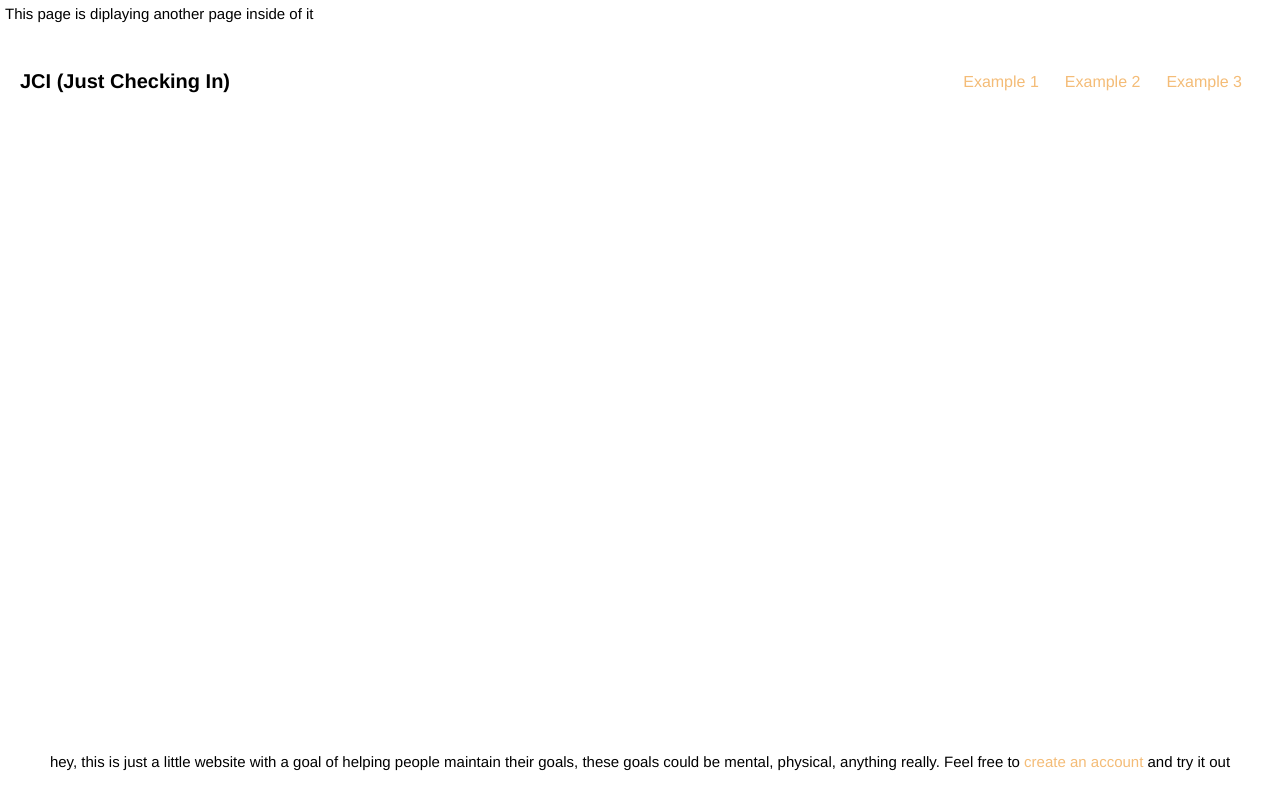
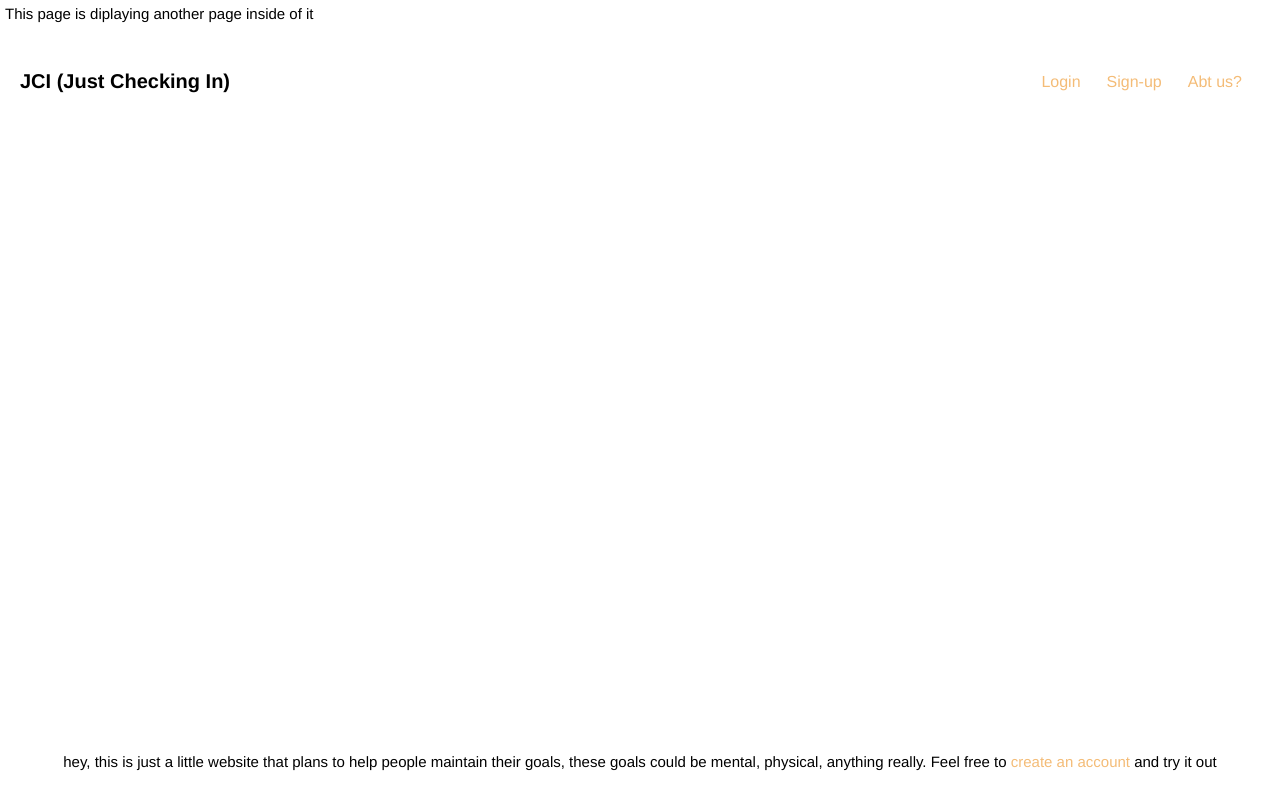
Before and after one commit to NotLawson/goalkeeper, a Flask app: page / in a window 1280 px wide. Run offline with Flask 3, Linux system fonts and the light colour scheme.

Commit message:
more landing page changes

```diff
--- a/templates/base.html
+++ b/templates/base.html
@@ -12,9 +12,9 @@
             <h1>JCI (Just Checking In)</h1>
 
             <div class="navbar-links">
-                <a href="#">Example 1</a>
-                <a href="#">Example 2</a>
-                <a href="#">Example 3</a>
+                <a href="#">Login</a>
+                <a href="#">Sign-up</a>
+                <a href="#">Abt us?</a>
             </div>
         </div>
 
--- a/templates/index.html
+++ b/templates/index.html
@@ -6,8 +6,8 @@
 {% block body %}
 
 <p style="margin: 10px; text-align: center;">
-            hey, this is just a little website with a goal of helping people maintain their goals, these goals could be mental, physical, anything really. Feel free to
-            <a href="/create-an-account">create an account</a>
+            hey, this is just a little website that plans to help people maintain their goals, these goals could be mental, physical, anything really. Feel free to
+            <a href="#">create an account</a>
             and try it out
         </p>
 
```
